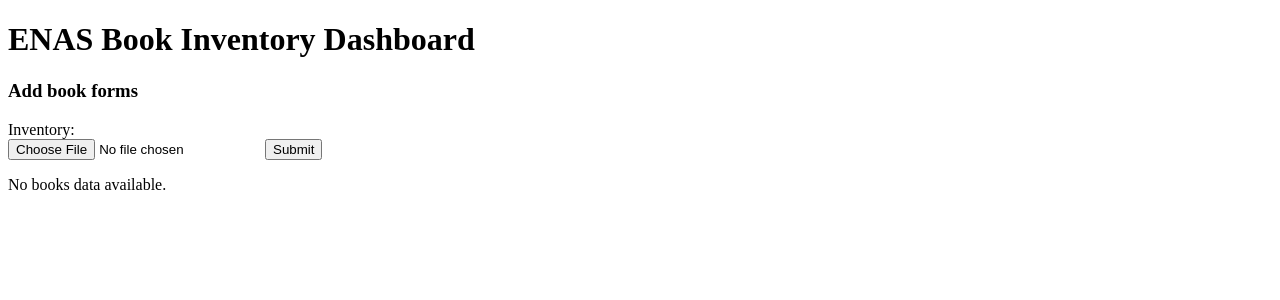
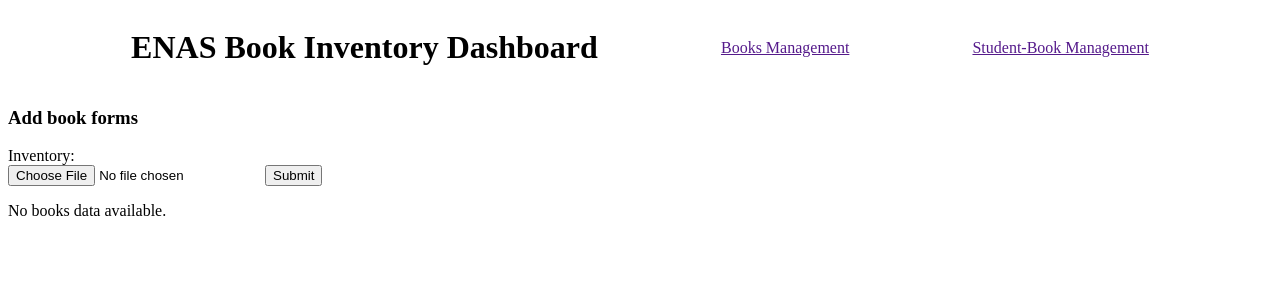
Before and after one commit to AbenaAmo13/inventory, a Django app: page /dashboard in a window 1280 px wide. Shown: the top 300 px of the page. Run offline with Django 4.2, Linux system fonts and the light colour scheme; data that the repository does not hold is empty.

Commit message:
feat: App bar for the dashboard.html

```diff
--- a/enasInventory/static/css/styles.css
+++ b/enasInventory/static/css/styles.css
@@ -10,3 +10,10 @@
 .button_actions{
   min-width: 500px;
 }
+
+.header{
+  display: flex;
+  justify-content: space-evenly;
+  align-items: center;
+
+}
--- a/enasInventory/views.py
+++ b/enasInventory/views.py
@@ -43,28 +43,28 @@ def add_book_entry(request):
 
 
 def add_books(request):
-    print(request.FILES)
-    file = request.FILES['books_inventory']
-    excel_file = pd.ExcelFile(file)
-    sheet_names = excel_file.sheet_names
-    print(sheet_names)
-    for sheet in sheet_names:
-        read_excel_file = pandas.read_excel(file, sheet)
-        for _, book in read_excel_file.iterrows():
-            if not isinstance(book['isbn'], int):
-                isbn = ''.join([i for i in book['isbn'] if i.isalnum()])
-            saved_book = Book(
-                isbn=isbn,
-                book_name=book['book_name'],
-                quantity_needed=int(book['quantity_needed']),
-                quantity_received=0,
-                year_group=sheet,
-                date_requested=datetime.utcnow(),
-                order_status='REQUESTED'
-            )
-            saved_book.save()
-    print(read_excel_file)
-    return redirect('dashboard')
+    if request.FILES['books_inventory']:
+        file = request.FILES['books_inventory']
+        if file.name.endswith('.xlsx') or file.name.endswith('.xls'):
+            excel_file = pd.ExcelFile(file)
+            sheet_names = excel_file.sheet_names
+            print(sheet_names)
+            for sheet in sheet_names:
+                read_excel_file = pandas.read_excel(file, sheet)
+                for _, book in read_excel_file.iterrows():
+                    if not isinstance(book['isbn'], int):
+                        isbn = ''.join([i for i in book['isbn'] if i.isalnum()])
+                    saved_book = Book(
+                        isbn=isbn,
+                        book_name=book['book_name'],
+                        quantity_needed=int(book['quantity_needed']),
+                        quantity_received=0,
+                        year_group=sheet,
+                        date_requested=datetime.utcnow(),
+                        order_status='REQUESTED'
+                    )
+                    saved_book.save()
+        return redirect('dashboard')
 
 
 def update_all_order_status(book_id):
--- a/templates/dashboard.html
+++ b/templates/dashboard.html
@@ -9,7 +9,8 @@
     <script src="https://cdn.jsdelivr.net/npm/js-cookie@3.0.5/dist/js.cookie.min.js"></script>
 </head>
 <body>
-<h1>ENAS Book Inventory Dashboard</h1>
+{% include "header.html" %}
+
 
 <h3>Add book forms</h3>
 <form method="post" action="/add_books" enctype="multipart/form-data" >
--- /dev/null
+++ b/templates/header.html
@@ -0,0 +1,5 @@
+<div class="header">
+    <h1>ENAS Book Inventory Dashboard</h1>
+    <a href="">Books Management</a>
+    <a href="">Student-Book Management</a>
+</div>
```
